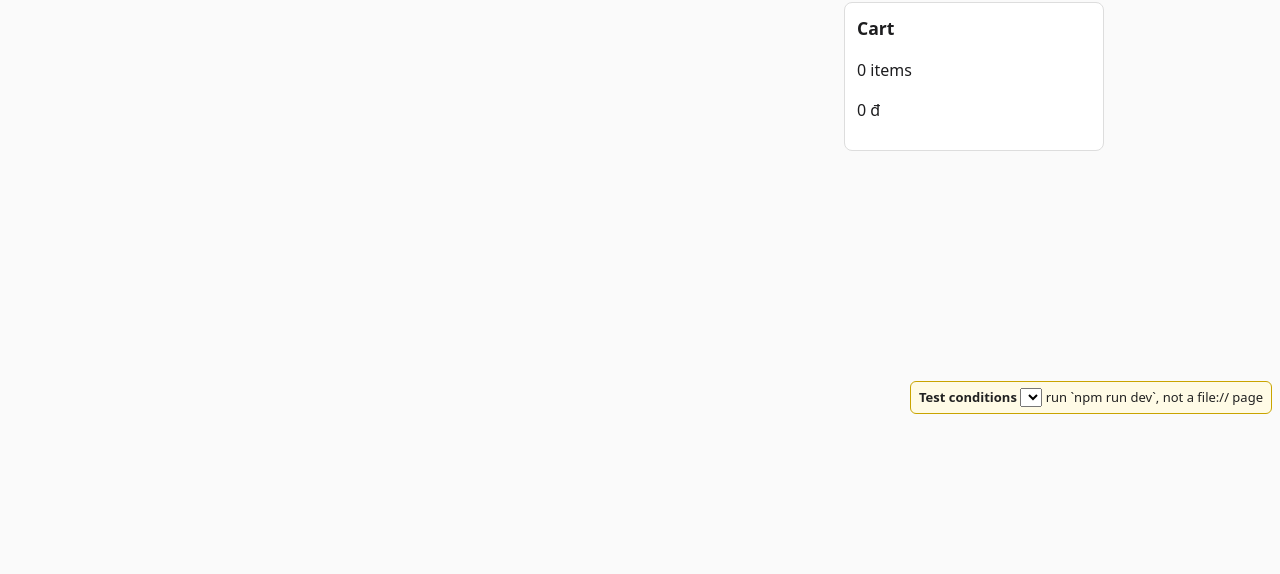
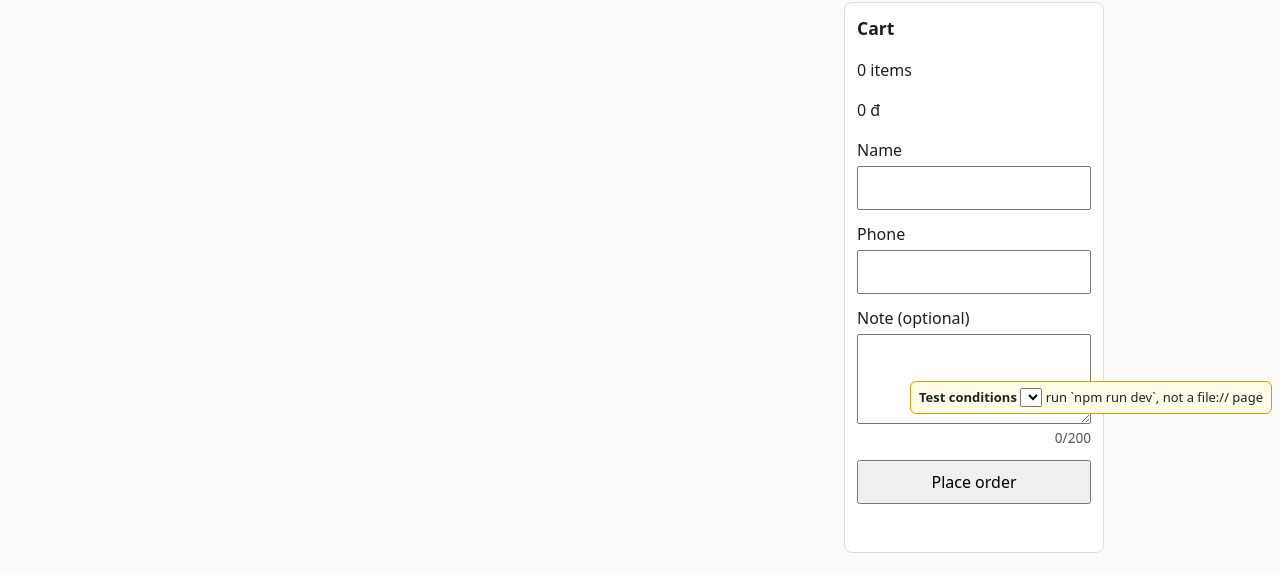
Before and after one commit to dhminh678/wad-ia4-starter, a React (Vite) app: page / in a window 1280 px wide. Shown: the part 378-952 px from the top of the page. Before the commit the page ends 800 px from the top, so only its background shows below. Built offline with nearby package versions, Linux system fonts and the light colour scheme; no server answers.

Commit message:
Checkout form: CheckoutForm inside the cart, errors computed from fields (assistant request 3)

```diff
--- a/src/App.jsx
+++ b/src/App.jsx
@@ -37,7 +37,7 @@ export default function App() {
           <ProductList products={products} onAdd={addToCart} />
           <div className="side">
             <SavedPanel />
-            <CartSummary items={cart} />
+            <CartSummary items={cart} onOrder={() => setCart([])} />
           </div>
         </div>
       </main>
--- a/src/components/CartSummary.jsx
+++ b/src/components/CartSummary.jsx
@@ -1,6 +1,7 @@
 import { formatVnd } from '../format.js';
+import CheckoutForm from './CheckoutForm.jsx';
 
-export default function CartSummary({ items }) {
+export default function CartSummary({ items, onOrder }) {
   const count = items.reduce((sum, item) => sum + item.qty, 0);
   const total = items.reduce((sum, item) => sum + item.qty * item.product.price, 0);
   return (
@@ -8,6 +9,7 @@ export default function CartSummary({ items }) {
       <h2>Cart</h2>
       <p>{count} {count === 1 ? 'item' : 'items'}</p>
       <p>{formatVnd(total)}</p>
+      <CheckoutForm count={count} total={total} onOrder={onOrder} />
     </aside>
   );
 }
--- /dev/null
+++ b/src/components/CheckoutForm.jsx
@@ -0,0 +1,82 @@
+import { useState } from 'react';
+import { formatVnd } from '../format.js';
+
+const NAME_MSG = 'Enter your name.';
+const PHONE_MSG = 'Enter a 10-digit phone number starting with 0.';
+const CART_MSG = 'Add something to the cart first.';
+const NOTE_MAX = 200;
+
+export default function CheckoutForm({ count, total, onOrder }) {
+  const [name, setName] = useState('');
+  const [phone, setPhone] = useState('');
+  const [note, setNote] = useState('');
+  const [tried, setTried] = useState(false); // has Place order been pressed yet?
+  const [confirmation, setConfirmation] = useState('');
+
+  // Errors are worked out from the fields on every render — never stored.
+  const nameInvalid = name.trim() === '';
+  const phoneInvalid = !/^0\d{9}$/.test(phone);
+  const cartEmpty = count === 0;
+  const showName = tried && nameInvalid;
+  const showPhone = tried && phoneInvalid;
+  const showCart = tried && cartEmpty;
+
+  const handleSubmit = (e) => {
+    e.preventDefault();
+    setConfirmation('');
+    setTried(true);
+    if (nameInvalid || phoneInvalid || cartEmpty) return;
+    setConfirmation(
+      `Order placed for ${name.trim()}: ${count} ${count === 1 ? 'item' : 'items'}, ${formatVnd(total)}.`,
+    );
+    onOrder();
+    setName('');
+    setPhone('');
+    setNote('');
+    setTried(false);
+  };
+
+  return (
+    <form aria-label="Checkout" onSubmit={handleSubmit} noValidate className="checkout">
+      <div className="field">
+        <label htmlFor="co-name">Name</label>
+        <input
+          id="co-name"
+          type="text"
+          value={name}
+          onChange={(e) => setName(e.target.value)}
+          aria-invalid={showName ? 'true' : undefined}
+          aria-describedby={showName ? 'co-name-error' : undefined}
+        />
+        {showName && <p id="co-name-error" className="error">{NAME_MSG}</p>}
+      </div>
+      <div className="field">
+        <label htmlFor="co-phone">Phone</label>
+        <input
+          id="co-phone"
+          type="tel"
+          value={phone}
+          onChange={(e) => setPhone(e.target.value)}
+          aria-invalid={showPhone ? 'true' : undefined}
+          aria-describedby={showPhone ? 'co-phone-error' : undefined}
+        />
+        {showPhone && <p id="co-phone-error" className="error">{PHONE_MSG}</p>}
+      </div>
+      <div className="field">
+        <label htmlFor="co-note">Note (optional)</label>
+        <textarea
+          id="co-note"
+          rows={3}
+          maxLength={NOTE_MAX}
+          value={note}
+          onChange={(e) => setNote(e.target.value)}
+          aria-describedby="co-note-count"
+        />
+        <p id="co-note-count" className="counter">{note.length}/{NOTE_MAX}</p>
+      </div>
+      {showCart && <p className="error" role="alert">{CART_MSG}</p>}
+      <button type="submit">Place order</button>
+      <div aria-live="polite" className="confirmation">{confirmation}</div>
+    </form>
+  );
+}
--- a/src/index.css
+++ b/src/index.css
@@ -20,3 +20,9 @@ input, textarea { font: inherit; }
 .panel h2 { margin: 0 0 4px; font-size: 1.1rem; }
 .panel ul { margin: 0; padding-left: 20px; overflow-wrap: anywhere; }
 button[aria-pressed="true"] { background: #1d1d1f; color: #fff; }
+.checkout { display: grid; gap: 12px; margin-top: 12px; }
+.field { display: flex; flex-direction: column; gap: 4px; }
+.field input, .field textarea { padding: 8px 10px; min-height: 44px; width: 100%; }
+.error { margin: 0; color: #b00020; font-size: 0.9rem; }
+.counter { margin: 0; font-size: 0.85rem; color: #555; text-align: right; }
+.confirmation { min-height: 1.5em; font-weight: 600; }
```
